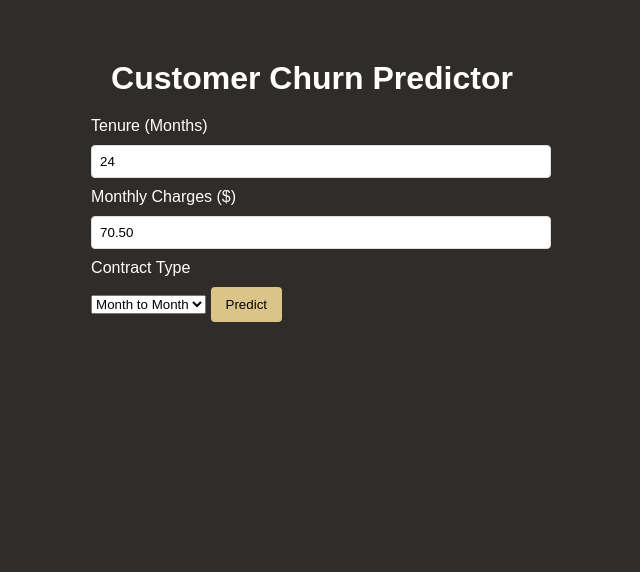
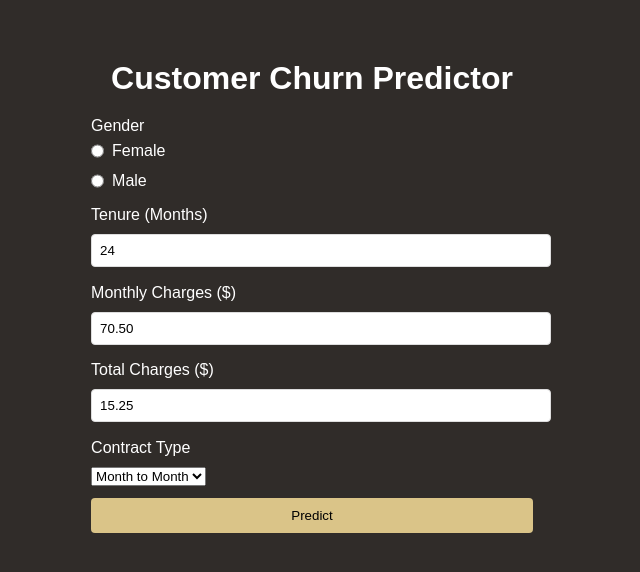
Before and after one commit to nipun-khanna/Churn-Prediction-App, a Flask app: page / in a window 1280 px wide. Shown: the top 572 px of the page, without its empty margins (328-968 px from the left). Run offline with Flask 3, Linux system fonts and the light colour scheme.

Commit message:
Start full form processing

```diff
--- a/app/app.py
+++ b/app/app.py
@@ -2,6 +2,7 @@ from flask import Flask, request, jsonify, render_template
 import logging
 import pickle
 import pandas as pd
+from sklearn.preprocessing import MinMaxScaler
 import os
 
 # Logging
@@ -28,15 +29,16 @@ def predict_churn():
   try:
     data = request.get_json(force=True)
 
-    required_features = ["tenure", "MonthlyCharges", "Contract_Month-to-month", "Contract_One year", "Contract_Two year"]
+    required_features = ["tenure", "TotalCharges", "MonthlyCharges", "Contract_Month-to-month", "Contract_One year", "Contract_Two year"]
     for feature in required_features:
       if feature not in data:
         return jsonify({"error": f"Missing or invalid data for feature: {feature}"}), 400
 
     input_df = pd.DataFrame([data], columns=required_features)
+    df = transform_data(input_df)
 
-    prediction = model.predict(input_df)[0]
-    prediction_proba = model.predict_proba(input_df)[0][1]
+    prediction = model.predict(df)[0]
+    prediction_proba = model.predict_proba(df)[0][1]
 
     result = {
         'churn_prediction': int(prediction),
@@ -50,6 +52,17 @@ def predict_churn():
     return jsonify({"error": f"An internal error occurred: {str(exc)}"}), 500
 
 
+def transform_data(df):
+  features = ["tenure","MonthlyCharges","TotalCharges"]
+  df_numerical = pd.DataFrame(df, columns=features)
+  df_base = df.drop(columns=features)
+
+  scaler = MinMaxScaler()
+  transformed_numerical = scaler.fit_transform(df_numerical)
+  scaled_df = pd.DataFrame(transformed_numerical, columns=features, index=df_base.index)
+
+  return pd.concat([scaled_df, df_base], axis=1)
+
 @app.route('/')
 def home():
   return render_template("index.html")
--- a/app/static/index.js
+++ b/app/static/index.js
@@ -4,8 +4,8 @@ async function submitForm(event) {
     event.preventDefault();
 
     const tenure = parseFloat(document.getElementById('tenure').value);
+    const total_charges = parseFloat(document.getElementById('total-charges').value);
     const monthly_charges = parseFloat(document.getElementById('monthly-charges').value);
-
 
     const contract_type = document.getElementById('contract-type');
     const index = contract_type.selectedIndex;
@@ -14,6 +14,7 @@ async function submitForm(event) {
 
     const data = {
         "tenure": tenure,
+        "TotalCharges": total_charges,
         "MonthlyCharges": monthly_charges,
         "Contract_Month-to-month": contract_features[0],
         "Contract_One year": contract_features[1],
--- a/app/static/style.css
+++ b/app/static/style.css
@@ -20,6 +20,23 @@ body {
 
 .container-head {
     padding: 20px;
+}
+
+#prediction-form {
+    display: flex;
+    flex-direction: column;
+    gap: 0.4rem
+}
+
+.gender-input {
+    display: flex;
+    flex-direction: column;
+    gap: 2px
+}
+
+.gender-radio {
+    display: flex;
+    gap: 0.5rem
 }
 
 .contract-type {
--- a/app/templates/index.html
+++ b/app/templates/index.html
@@ -10,20 +10,44 @@
     <div class="container">
         <h1 class="container-head">Customer Churn Predictor</h1>
         <form id="prediction-form">
+            <div class="gender-input">
+                <p style="padding-bottom: 5px;">Gender</p>
+                <div class="gender-radio">
+                    <input type="radio" id="gender-female" name="gender" value="female" required>
+                    <label for="gender-female">Female</label>
+                </div>
+
+                <div class="gender-radio">
+                    <input type="radio" id="gender-male" name="gender" value="male" required>
+                    <label for="gender-male">Male</label>
+                </div>
+            </div>
+
+            <div>
                 <label for="tenure">Tenure (Months)</label>
                 <input type="number" id="tenure" name="tenure" value="24" required>
+            </div>
 
+            <div>
                 <label for="monthly-charges">Monthly Charges ($)</label>
                 <input type="number" step="0.01" id="monthly-charges" name="monthly-charges" value="70.50" required>
+            </div>
 
+            <div>
+                <label for="total-charges">Total Charges ($)</label>
+                <input type="number" step="0.01" id="total-charges" name="total-charges" value="15.25" required>
+            </div>
+
+            <div>
                 <label for="contract-type">Contract Type</label>
                 <select id="contract-type" name="contract-type" required>
                     <option value="month-to-month">Month to Month</option>
                     <option value="one-year">One Year</option>
                     <option value="two-year">Two Year</option>
                 </select>
+            </div>
 
-            <button type="submit">Predict</button>
+            <button type="submit" style="margin-top: 0.4rem">Predict</button>
         </form>
         <div id="result"></div>
     </div>
```
Also changed, not shown: 1 other file. Lines whose indentation alone changed are shown as unchanged.
